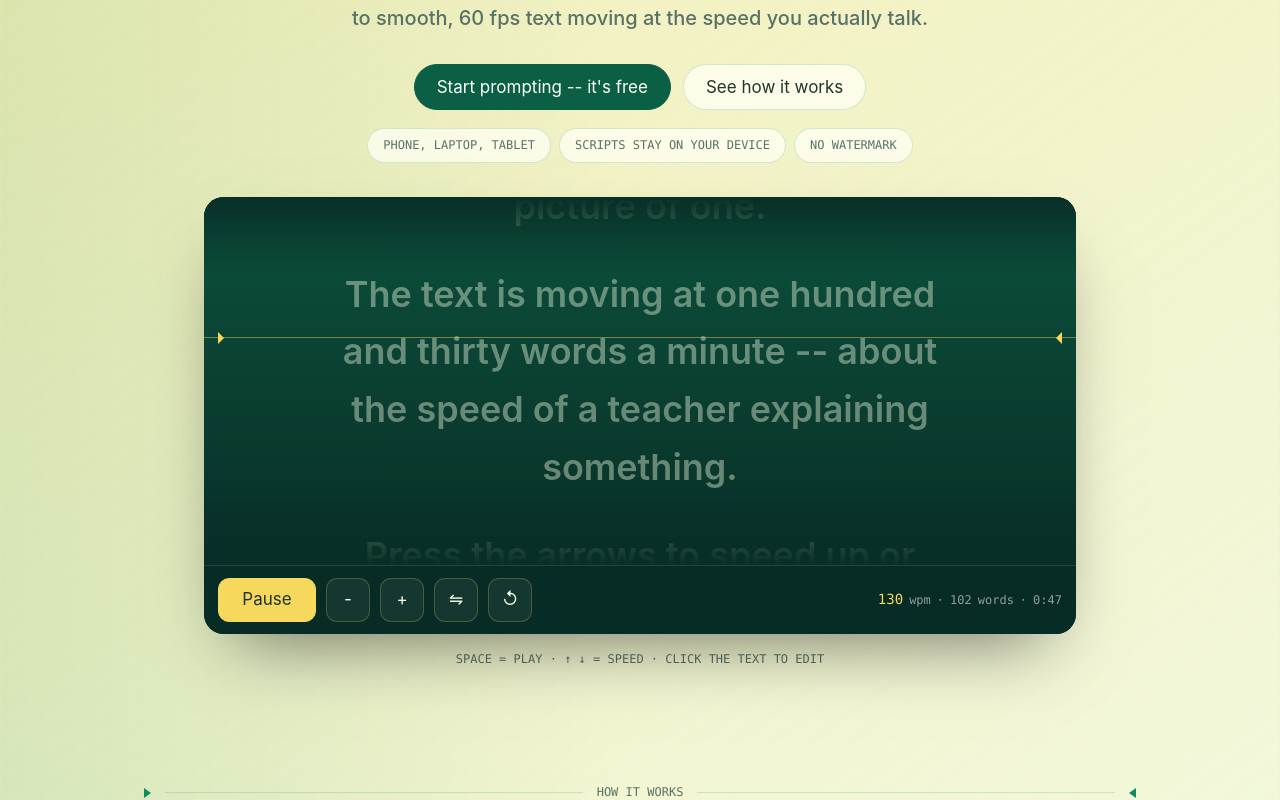
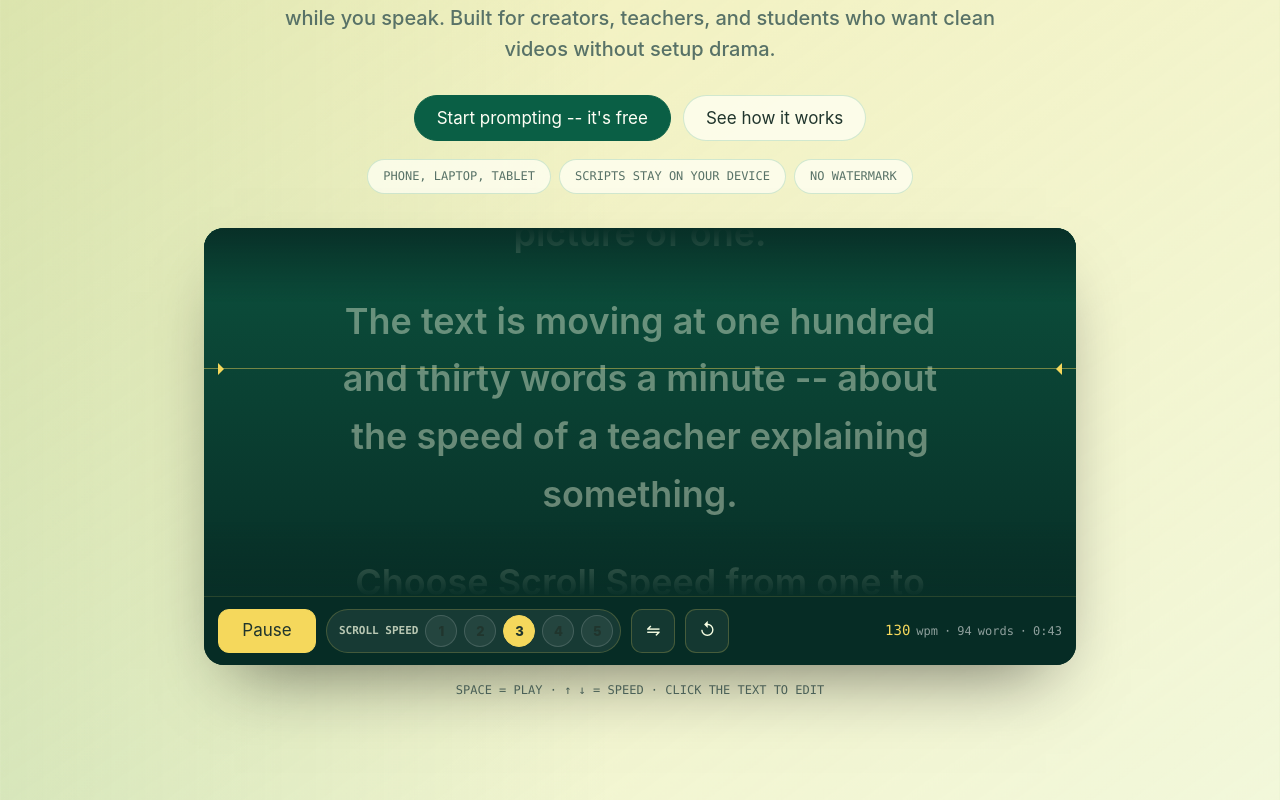
Before and after one commit to sumithdecode/OviCue, a Next.js app: page / in a window 1280 px wide. Shown: the part 423-1223 px from the top of the page. Built offline with nearby package versions, Linux system fonts and the light colour scheme.

Commit message:
Add visible teleprompter speed presets

```diff
--- a/app/globals.css
+++ b/app/globals.css
@@ -1450,8 +1450,13 @@ input[type="checkbox"] {
   }
 
   .button-row {
-    display: grid;
-    grid-template-columns: repeat(2, 1fr);
+    display: flex;
+    flex-wrap: wrap;
+  }
+
+  .toolbar-speed-control {
+    width: 100%;
+    justify-content: space-between;
   }
 
   .control-stack label {
@@ -1860,6 +1865,52 @@ input[type="checkbox"] {
   color: #000;
 }
 
+.ovi-speed-bank,
+.toolbar-speed-control {
+  display: inline-flex;
+  align-items: center;
+  gap: 7px;
+  border: 1px solid rgba(245, 216, 92, 0.2);
+  border-radius: 999px;
+  background: rgba(255, 255, 245, 0.07);
+  padding: 5px 7px 5px 12px;
+}
+
+.ovi-speed-bank span,
+.toolbar-speed-control span {
+  color: rgba(248, 255, 228, 0.72);
+  font-family: "JetBrains Mono", ui-monospace, Menlo, monospace;
+  font-size: 11px;
+  font-weight: 700;
+  letter-spacing: 0;
+  text-transform: uppercase;
+  white-space: nowrap;
+}
+
+.ovi-speed-bank button,
+.toolbar-speed-control button {
+  display: inline-flex;
+  align-items: center;
+  justify-content: center;
+  width: 32px;
+  height: 32px;
+  min-height: 32px;
+  border: 1px solid rgba(255, 255, 255, 0.14);
+  border-radius: 50%;
+  background: rgba(255, 255, 255, 0.06);
+  color: inherit;
+  padding: 0;
+  font-size: 13px;
+  font-weight: 800;
+}
+
+.ovi-speed-bank button.selected,
+.toolbar-speed-control button.selected {
+  border-color: var(--sun);
+  background: var(--sun);
+  color: var(--charcoal);
+}
+
 .ovi-spacer {
   flex: 1;
 }
@@ -2372,6 +2423,32 @@ input[type="checkbox"] {
   color: var(--charcoal);
 }
 
+.toolbar-speed-control {
+  border-color: rgba(15, 138, 97, 0.2);
+  background: rgba(15, 138, 97, 0.08);
+}
+
+.toolbar-speed-control span {
+  color: var(--accent-strong);
+}
+
+.toolbar-speed-control button {
+  border-color: rgba(15, 138, 97, 0.18);
+  background: rgba(255, 255, 245, 0.84);
+  color: var(--charcoal);
+}
+
+.toolbar-speed-control button.selected {
+  border-color: var(--accent-strong);
+  background: var(--accent-strong);
+  color: #fffff5;
+}
+
+.prompt-panel:fullscreen .toolbar-speed-control,
+.prompt-panel.is-fullscreen .toolbar-speed-control {
+  background: rgba(15, 138, 97, 0.12);
+}
+
 .ovi-readout b,
 .ovi-mini.tracking b,
 .ovi-free p {
--- a/app/page.tsx
+++ b/app/page.tsx
@@ -24,12 +24,14 @@ type SessionInsight = {
 };
 
 const productName = "ovi";
+const demoSpeedPresets = [90, 110, 130, 160, 190];
+const studioSpeedPresets = [105, 130, 155, 190, 230];
 
 const landingDemoScript = `This is a real teleprompter, not a picture of one.
 
 The text is moving at one hundred and thirty words a minute -- about the speed of a teacher explaining something.
 
-Press the arrows to speed up or slow down. The number is real words per minute, not a one to ten slider that means nothing.
+Choose Scroll Speed from one to five. One is calm practice. Five is a fast creator read.
 
 Turn on mirror mode if you shoot through beam-splitter glass. The reflection flips the text, so we flip it first.
 
@@ -835,9 +837,9 @@ export default function Home() {
               <em>Start reading.</em>
             </h1>
             <p className="ovi-lead ovi-reveal delay-2">
-              A teleprompter that runs in your browser. Ten seconds from an
-              empty page to smooth, 60 fps text moving at the speed you actually
-              talk.
+              Add your text, choose Scroll Speed 1 to 5, and let it roll upward
+              smoothly while you speak. Built for creators, teachers, and
+              students who want clean videos without setup drama.
             </p>
             <div className="ovi-cta-row ovi-reveal delay-3">
               <button
@@ -895,22 +897,20 @@ export default function Home() {
               >
                 {demoPlaying ? "Pause" : "Play"}
               </button>
-              <button
-                type="button"
-                className="ovi-key"
-                aria-label="Slower"
-                onClick={() => setDemoWpm((value) => Math.max(60, value - 10))}
-              >
-                -
-              </button>
-              <button
-                type="button"
-                className="ovi-key"
-                aria-label="Faster"
-                onClick={() => setDemoWpm((value) => Math.min(250, value + 10))}
-              >
-                +
-              </button>
+              <div className="ovi-speed-bank" aria-label="Scroll speed">
+                <span>Scroll Speed</span>
+                {demoSpeedPresets.map((preset, index) => (
+                  <button
+                    key={preset}
+                    type="button"
+                    className={Math.abs(demoWpm - preset) < 8 ? "selected" : ""}
+                    aria-pressed={Math.abs(demoWpm - preset) < 8}
+                    onClick={() => setDemoWpm(preset)}
+                  >
+                    {index + 1}
+                  </button>
+                ))}
+              </div>
               <button
                 type="button"
                 className="ovi-key"
@@ -1300,7 +1300,7 @@ export default function Home() {
         <div className="promptr-controls" aria-label="Reading controls">
           <div>
             <span>Scroll speed</span>
-            {[105, 130, 155, 190, 230].map((preset, index) => (
+            {studioSpeedPresets.map((preset, index) => (
               <button
                 key={preset}
                 type="button"
@@ -1474,6 +1474,23 @@ export default function Home() {
             </div>
           </div>
           <div className="button-row">
+            <div className="toolbar-speed-control" aria-label="Scroll speed">
+              <span>Scroll Speed</span>
+              {studioSpeedPresets.map((preset, index) => (
+                <button
+                  key={preset}
+                  type="button"
+                  className={Math.abs(speed - preset) < 13 ? "selected" : ""}
+                  aria-pressed={Math.abs(speed - preset) < 13}
+                  onClick={() => {
+                    setSpeed(preset);
+                    setScrollMode("wpm");
+                  }}
+                >
+                  {index + 1}
+                </button>
+              ))}
+            </div>
             <button type="button" onClick={resetPrompt} aria-label="Reset">
               Reset
             </button>
```
